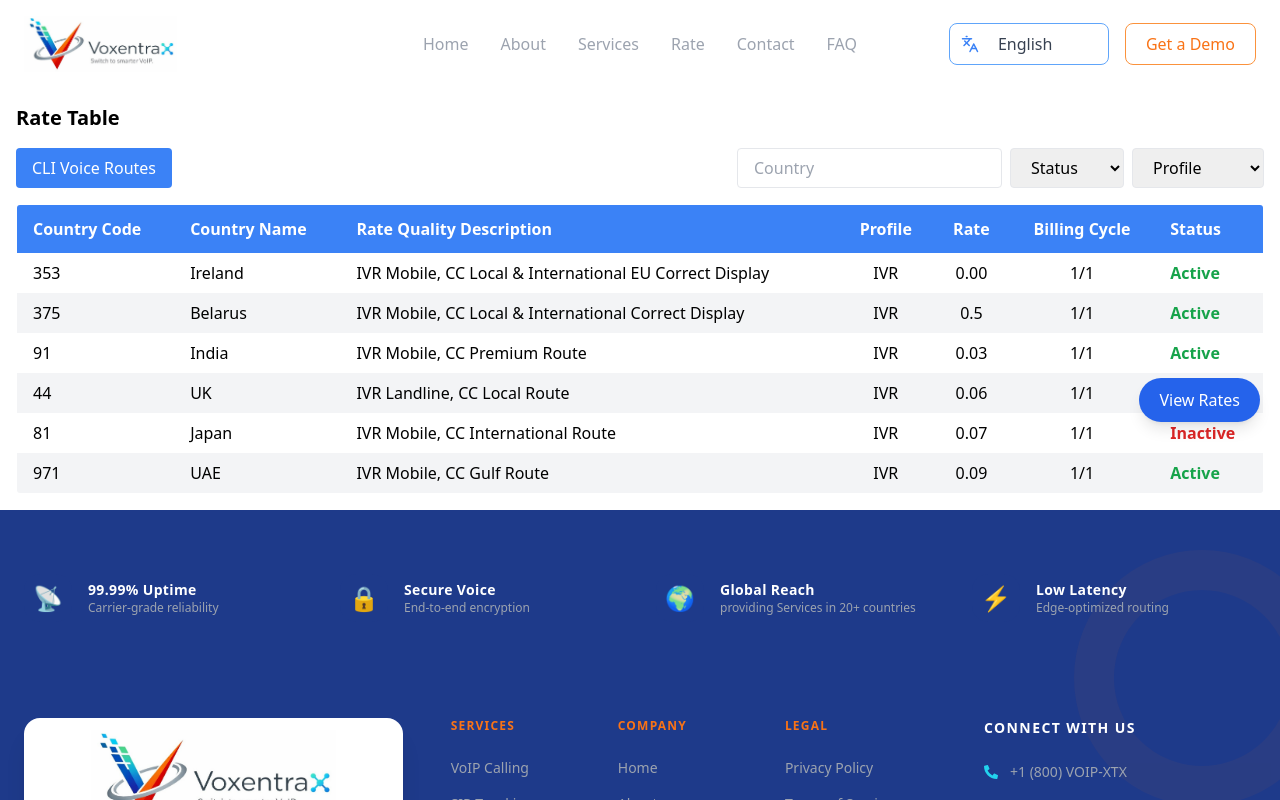
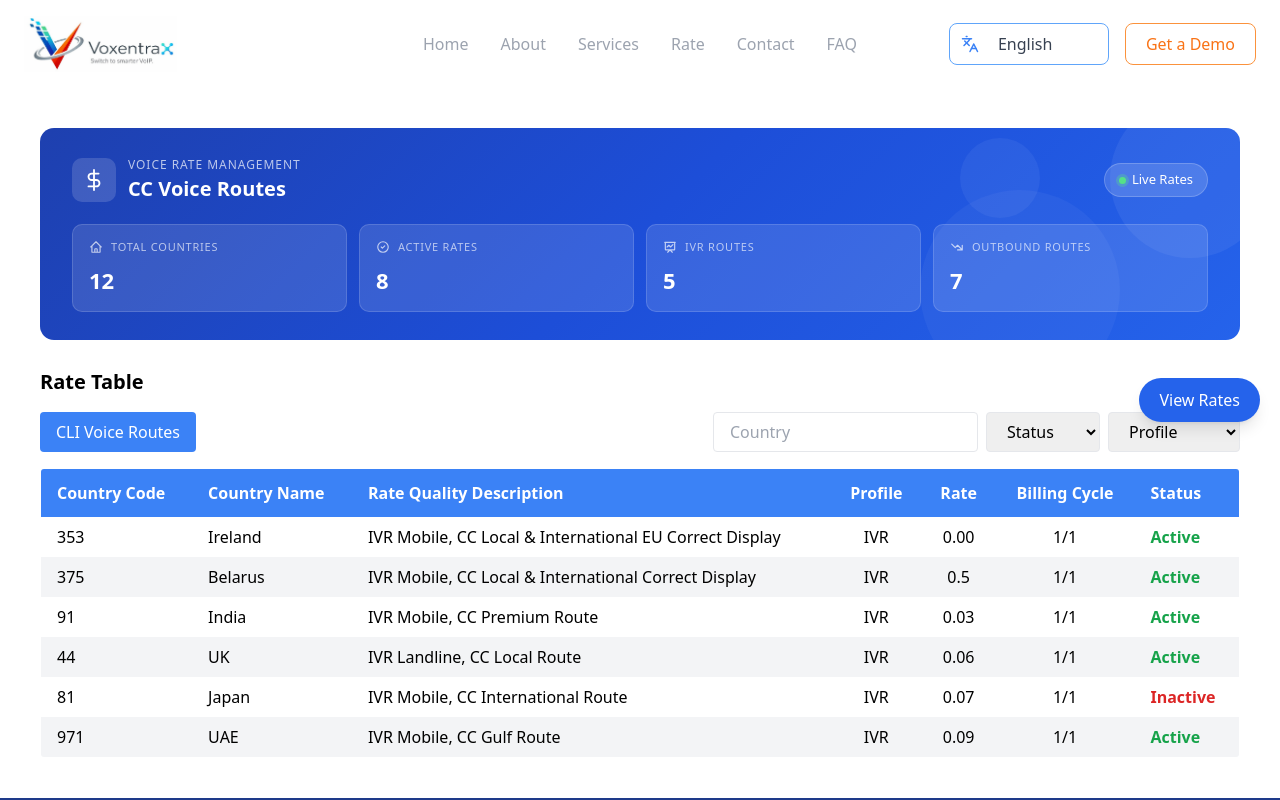
Before and after one commit to codostack/voxentrax, a React (Create React App) app: page /rate in a window 1280 px wide. Shown: the top 800 px of the page. Built offline with nearby package versions, Linux system fonts and the light colour scheme.

Commit message:
update the rate page design

```diff
--- a/src/pages/Rate/page.jsx
+++ b/src/pages/Rate/page.jsx
@@ -7,190 +7,128 @@ const RateTable = ({ selectionMode = false }) => {
     status: "",
     profile: "",
   });
-    // ✅ Dummy Data
+
   const dummyRates = [
-  {
-    _id: "1",
-    countryCode: "353",
-    country: "Ireland",
-    qualityDescription: "IVR Mobile, CC Local & International EU Correct Display",
-    profile: "IVR",
-    rate: "0.00",
-    billingCycle: "1/1",
-    status: "Active",
-    type: "cc",
-  },
-  {
-    _id: "2",
-    countryCode: "359",
-    country: "Bulgaria",
-    qualityDescription: "Outbound Mobile, CC Local Modified Display",
-    profile: "Outbound",
-    rate: "0.02",
-    billingCycle: "1/1",
-    status: "Inactive",
-    type: "cli",
-  },
-  {
-    _id: "3",
-    countryCode: "375",
-    country: "Belarus",
-    qualityDescription: "IVR Mobile, CC Local & International Correct Display",
-    profile: "IVR",
-    rate: "0.5",
-    billingCycle: "1/1",
-    status: "Active",
-    type: "cc",
-  },
-  {
-    _id: "4",
-    countryCode: "33",
-    country: "France",
-    qualityDescription: "Outbound Mobile, CC Local Correct Display",
-    profile: "Outbound",
-    rate: "0.01",
-    billingCycle: "1/1",
-    status: "Active",
-    type: "cli",
-  },
-  {
-    _id: "5",
-    countryCode: "91",
-    country: "India",
-    qualityDescription: "IVR Mobile, CC Premium Route",
-    profile: "IVR",
-    rate: "0.03",
-    billingCycle: "1/1",
-    status: "Active",
-    type: "cc",
-  },
-  {
-    _id: "6",
-    countryCode: "1",
-    country: "USA",
-    qualityDescription: "Outbound Mobile, CLI Standard Route",
-    profile: "Outbound",
-    rate: "0.04",
-    billingCycle: "1/1",
-    status: "Inactive",
-    type: "cli",
-  },
-  {
-    _id: "7",
-    countryCode: "44",
-    country: "UK",
-    qualityDescription: "IVR Landline, CC Local Route",
-    profile: "IVR",
-    rate: "0.06",
-    billingCycle: "1/1",
-    status: "Active",
-    type: "cc",
-  },
-  {
-    _id: "8",
-    countryCode: "49",
-    country: "Germany",
-    qualityDescription: "Outbound Mobile, CLI Premium Route",
-    profile: "Outbound",
-    rate: "0.05",
-    billingCycle: "1/1",
-    status: "Active",
-    type: "cli",
-  },
-  {
-    _id: "9",
-    countryCode: "81",
-    country: "Japan",
-    qualityDescription: "IVR Mobile, CC International Route",
-    profile: "IVR",
-    rate: "0.07",
-    billingCycle: "1/1",
-    status: "Inactive",
-    type: "cc",
-  },
-  {
-    _id: "10",
-    countryCode: "61",
-    country: "Australia",
-    qualityDescription: "Outbound Mobile, CLI Standard Route",
-    profile: "Outbound",
-    rate: "0.08",
-    billingCycle: "1/1",
-    status: "Active",
-    type: "cli",
-  },
-  {
-    _id: "11",
-    countryCode: "971",
-    country: "UAE",
-    qualityDescription: "IVR Mobile, CC Gulf Route",
-    profile: "IVR",
-    rate: "0.09",
-    billingCycle: "1/1",
-    status: "Active",
-    type: "cc",
-  },
-  {
-    _id: "12",
-    countryCode: "966",
-    country: "Saudi Arabia",
-    qualityDescription: "Outbound Mobile, CLI Gulf Route",
-    profile: "Outbound",
-    rate: "0.1",
-    billingCycle: "1/1",
-    status: "Inactive",
-    type: "cli",
-  },
+    { _id: "1", countryCode: "353", country: "Ireland", qualityDescription: "IVR Mobile, CC Local & International EU Correct Display", profile: "IVR", rate: "0.00", billingCycle: "1/1", status: "Active", type: "cc" },
+    { _id: "2", countryCode: "359", country: "Bulgaria", qualityDescription: "Outbound Mobile, CC Local Modified Display", profile: "Outbound", rate: "0.02", billingCycle: "1/1", status: "Inactive", type: "cli" },
+    { _id: "3", countryCode: "375", country: "Belarus", qualityDescription: "IVR Mobile, CC Local & International Correct Display", profile: "IVR", rate: "0.5", billingCycle: "1/1", status: "Active", type: "cc" },
+    { _id: "4", countryCode: "33", country: "France", qualityDescription: "Outbound Mobile, CC Local Correct Display", profile: "Outbound", rate: "0.01", billingCycle: "1/1", status: "Active", type: "cli" },
+    { _id: "5", countryCode: "91", country: "India", qualityDescription: "IVR Mobile, CC Premium Route", profile: "IVR", rate: "0.03", billingCycle: "1/1", status: "Active", type: "cc" },
+    { _id: "6", countryCode: "1", country: "USA", qualityDescription: "Outbound Mobile, CLI Standard Route", profile: "Outbound", rate: "0.04", billingCycle: "1/1", status: "Inactive", type: "cli" },
+    { _id: "7", countryCode: "44", country: "UK", qualityDescription: "IVR Landline, CC Local Route", profile: "IVR", rate: "0.06", billingCycle: "1/1", status: "Active", type: "cc" },
+    { _id: "8", countryCode: "49", country: "Germany", qualityDescription: "Outbound Mobile, CLI Premium Route", profile: "Outbound", rate: "0.05", billingCycle: "1/1", status: "Active", type: "cli" },
+    { _id: "9", countryCode: "81", country: "Japan", qualityDescription: "IVR Mobile, CC International Route", profile: "IVR", rate: "0.07", billingCycle: "1/1", status: "Inactive", type: "cc" },
+    { _id: "10", countryCode: "61", country: "Australia", qualityDescription: "Outbound Mobile, CLI Standard Route", profile: "Outbound", rate: "0.08", billingCycle: "1/1", status: "Active", type: "cli" },
+    { _id: "11", countryCode: "971", country: "UAE", qualityDescription: "IVR Mobile, CC Gulf Route", profile: "IVR", rate: "0.09", billingCycle: "1/1", status: "Active", type: "cc" },
+    { _id: "12", countryCode: "966", country: "Saudi Arabia", qualityDescription: "Outbound Mobile, CLI Gulf Route", profile: "Outbound", rate: "0.10", billingCycle: "1/1", status: "Inactive", type: "cli" },
   ];
 
+  const totalRoutes = dummyRates.length;
+    const IVR = 5;
+  const OutBound = 7;
+
+  const activeRoutes = dummyRates.filter((r) => r.status === "Active").length;
+
   return (
-        <div className="p-4">
-            {/* 🔹 Top Header */}
+    <div className="p-10">
+
+      {/* ─── BANNER ─── */}
+      <div
+        style={{
+          background: "linear-gradient(135deg, #1e40af 0%, #1d4ed8 50%, #2563eb 100%)",
+          borderRadius: "14px",
+          padding: "28px 32px",
+          marginBottom: "28px",
+          position: "relative",
+          overflow: "hidden",
+        }}
+      >
+        {/* Decorative circles */}
+        <div style={{ position: "absolute", top: "-30px", right: "-30px", width: "160px", height: "160px", borderRadius: "50%", background: "rgba(255,255,255,0.06)" }} />
+        <div style={{ position: "absolute", bottom: "-50px", right: "120px", width: "200px", height: "200px", borderRadius: "50%", background: "rgba(255,255,255,0.04)" }} />
+        <div style={{ position: "absolute", top: "10px", right: "200px", width: "80px", height: "80px", borderRadius: "50%", background: "rgba(255,255,255,0.05)" }} />
+
+        {/* Top row: title + badge */}
+        <div style={{ display: "flex", alignItems: "center", justifyContent: "space-between", marginBottom: "20px" }}>
+          <div style={{ display: "flex", alignItems: "center", gap: "12px" }}>
+            {/* Icon */}
+            <div style={{ width: "44px", height: "44px", borderRadius: "10px", background: "rgba(255,255,255,0.15)", display: "flex", alignItems: "center", justifyContent: "center" }}>
+              <svg width="22" height="22" viewBox="0 0 24 24" fill="none" stroke="white" strokeWidth="2" strokeLinecap="round" strokeLinejoin="round">
+                <line x1="12" y1="1" x2="12" y2="23" />
+                <path d="M17 5H9.5a3.5 3.5 0 0 0 0 7h5a3.5 3.5 0 0 1 0 7H6" />
+              </svg>
+            </div>
+            <div>
+              <p style={{ color: "rgba(255,255,255,0.7)", fontSize: "12px", margin: 0, letterSpacing: "0.08em", textTransform: "uppercase" }}>Voice Rate Management</p>
+              <h2 style={{ color: "#ffffff", fontSize: "20px", fontWeight: 600, margin: 0 }}>CC Voice Routes</h2>
+            </div>
+          </div>
+
+          {/* Live badge */}
+          <div style={{ display: "flex", alignItems: "center", gap: "6px", background: "rgba(255,255,255,0.15)", borderRadius: "20px", padding: "6px 14px", border: "1px solid rgba(255,255,255,0.2)" }}>
+            <span style={{ width: "7px", height: "7px", borderRadius: "50%", background: "#4ade80", display: "inline-block", boxShadow: "0 0 0 3px rgba(74,222,128,0.3)" }} />
+            <span style={{ color: "#ffffff", fontSize: "13px", fontWeight: 500 }}>Live Rates</span>
+          </div>
+        </div>
+
+        {/* Stats row */}
+        <div style={{ display: "grid", gridTemplateColumns: "repeat(4, 1fr)", gap: "12px" }}>
+          {[
+            { label: "Total Countries", value: totalRoutes, suffix: "", icon: "M3 12l2-2m0 0l7-7 7 7M5 10v10a1 1 0 001 1h3m10-11l2 2m-2-2v10a1 1 0 01-1 1h-3m-6 0a1 1 0 001-1v-4a1 1 0 011-1h2a1 1 0 011 1v4a1 1 0 001 1m-6 0h6" },
+            { label: "Active Rates", value: activeRoutes, suffix: "", icon: "M9 12l2 2 4-4m6 2a9 9 0 11-18 0 9 9 0 0118 0z" },
+            { label: "IVR Routes ", value: IVR, suffix: "", icon: "M7 12l3-3 3 3 4-4M8 21l4-4 4 4M3 4h18M4 4h16v12a1 1 0 01-1 1H5a1 1 0 01-1-1V4z" },
+            { label: "OutBound Routes ", value: OutBound, suffix: "", icon: "M13 17h8m0 0V9m0 8l-8-8-4 4-6-6" },
+          ].map((stat) => (
+            <div
+              key={stat.label}
+              style={{ background: "rgba(255,255,255,0.12)", borderRadius: "10px", padding: "14px 16px", border: "1px solid rgba(255,255,255,0.15)" }}
+            >
+              <div style={{ display: "flex", alignItems: "center", gap: "8px", marginBottom: "8px" }}>
+                <svg width="14" height="14" viewBox="0 0 24 24" fill="none" stroke="rgba(255,255,255,0.7)" strokeWidth="2" strokeLinecap="round" strokeLinejoin="round">
+                  <path d={stat.icon} />
+                </svg>
+                <span style={{ color: "rgba(255,255,255,0.65)", fontSize: "11px", textTransform: "uppercase", letterSpacing: "0.07em" }}>{stat.label}</span>
+              </div>
+              <div style={{ display: "flex", alignItems: "baseline", gap: "4px" }}>
+                <span style={{ color: "#ffffff", fontSize: "22px", fontWeight: 700 }}>{stat.value}</span>
+                {stat.suffix && <span style={{ color: "rgba(255,255,255,0.55)", fontSize: "12px" }}>{stat.suffix}</span>}
+              </div>
+            </div>
+          ))}
+        </div>
+      </div>
+      {/* ─── END BANNER ─── */}
+
+      {/* Header */}
       <div className="flex justify-between items-center mb-4">
         <h2 className="text-xl font-semibold">Rate Table</h2>
       </div>
 
-            {/* 🔹 Tabs */}
+      {/* Tabs + Filters */}
       <div className="flex justify-between items-center mb-4">
-                {/* 🔹 Tabs (LEFT - unchanged) */}
         <div className="flex gap-2">
-
-<div className="flex gap-2">
-  <button
-    className="bg-blue-500 text-white px-4 py-2 rounded h-[40px]"
-  >
+          <button className="bg-blue-500 text-white px-4 py-2 rounded h-[40px]">
             CLI Voice Routes
           </button>
         </div>
-                </div>
-
-                {/* 🔹 Filters (RIGHT - new) */}
         <div className="flex gap-2">
           <input
             type="text"
             placeholder="Country"
             className="border px-4 rounded h-[40px]"
-    onChange={(e) =>
-      setFilters({ ...filters, country: e.target.value })
-    }
+            onChange={(e) => setFilters({ ...filters, country: e.target.value })}
           />
-
           <select
             className="border px-4 rounded h-[40px]"
-    onChange={(e) =>
-      setFilters({ ...filters, status: e.target.value })
-    }
+            onChange={(e) => setFilters({ ...filters, status: e.target.value })}
           >
             <option value="">Status</option>
             <option value="Active">Active</option>
             <option value="Inactive">Inactive</option>
           </select>
-
           <select
             className="border px-4 rounded h-[40px]"
-    onChange={(e) =>
-      setFilters({ ...filters, profile: e.target.value })
-    }
+            onChange={(e) => setFilters({ ...filters, profile: e.target.value })}
           >
             <option value="">Profile</option>
             <option value="IVR">IVR</option>
@@ -198,7 +136,8 @@ const dummyRates = [
           </select>
         </div>
       </div>
-            {/* 🔹 Table */}
+
+      {/* Table */}
       <table className="min-w-full border rounded overflow-hidden">
         <thead className="bg-blue-500 text-white">
           <tr>
@@ -212,7 +151,6 @@ const dummyRates = [
             <th className="px-4 py-3 text-left">Status</th>
           </tr>
         </thead>
-
         <tbody>
           {dummyRates
             .filter((item) => item.type === activeTab)
@@ -221,30 +159,17 @@ const dummyRates = [
                 ? item.country.toLowerCase().includes(filters.country.toLowerCase())
                 : true
             )
-  .filter((item) =>
-    filters.status ? item.status === filters.status : true
-  )
-  .filter((item) =>
-    filters.profile ? item.profile === filters.profile : true
-  )
+            .filter((item) => (filters.status ? item.status === filters.status : true))
+            .filter((item) => (filters.profile ? item.profile === filters.profile : true))
             .map((rate, index) => (
-                        <tr
-                            key={rate._id}
-                            className={index % 2 === 0 ? "bg-white" : "bg-gray-100"}
-                        >
+              <tr key={rate._id} className={index % 2 === 0 ? "bg-white" : "bg-gray-100"}>
                 <td className="px-4 py-2">{rate.countryCode}</td>
                 <td className="px-4 py-2">{rate.country}</td>
                 <td className="px-4 py-2">{rate.qualityDescription}</td>
                 <td className="px-4 py-2 text-center">{rate.profile}</td>
                 <td className="px-4 py-2 text-center">{rate.rate}</td>
                 <td className="px-4 py-2 text-center">{rate.billingCycle}</td>
-
-                            <td
-                                className={`px-4 py-2 font-semibold ${rate.status === "Active"
-                                        ? "text-green-600"
-                                        : "text-red-600"
-                                    }`}
-                            >
+                <td className={`px-4 py-2 font-semibold ${rate.status === "Active" ? "text-green-600" : "text-red-600"}`}>
                   {rate.status}
                 </td>
               </tr>
```
Lines whose indentation alone changed are shown as unchanged.
